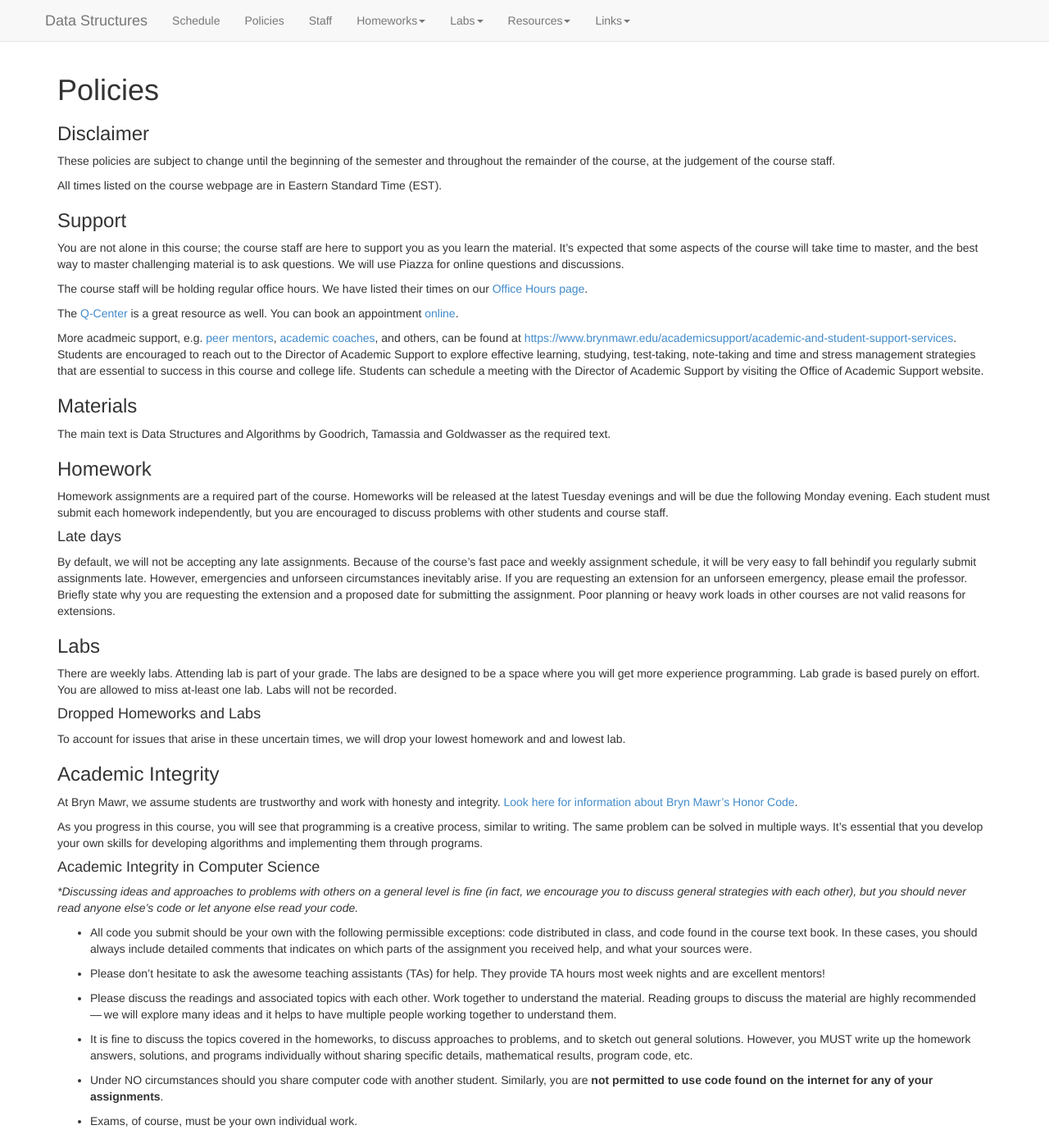
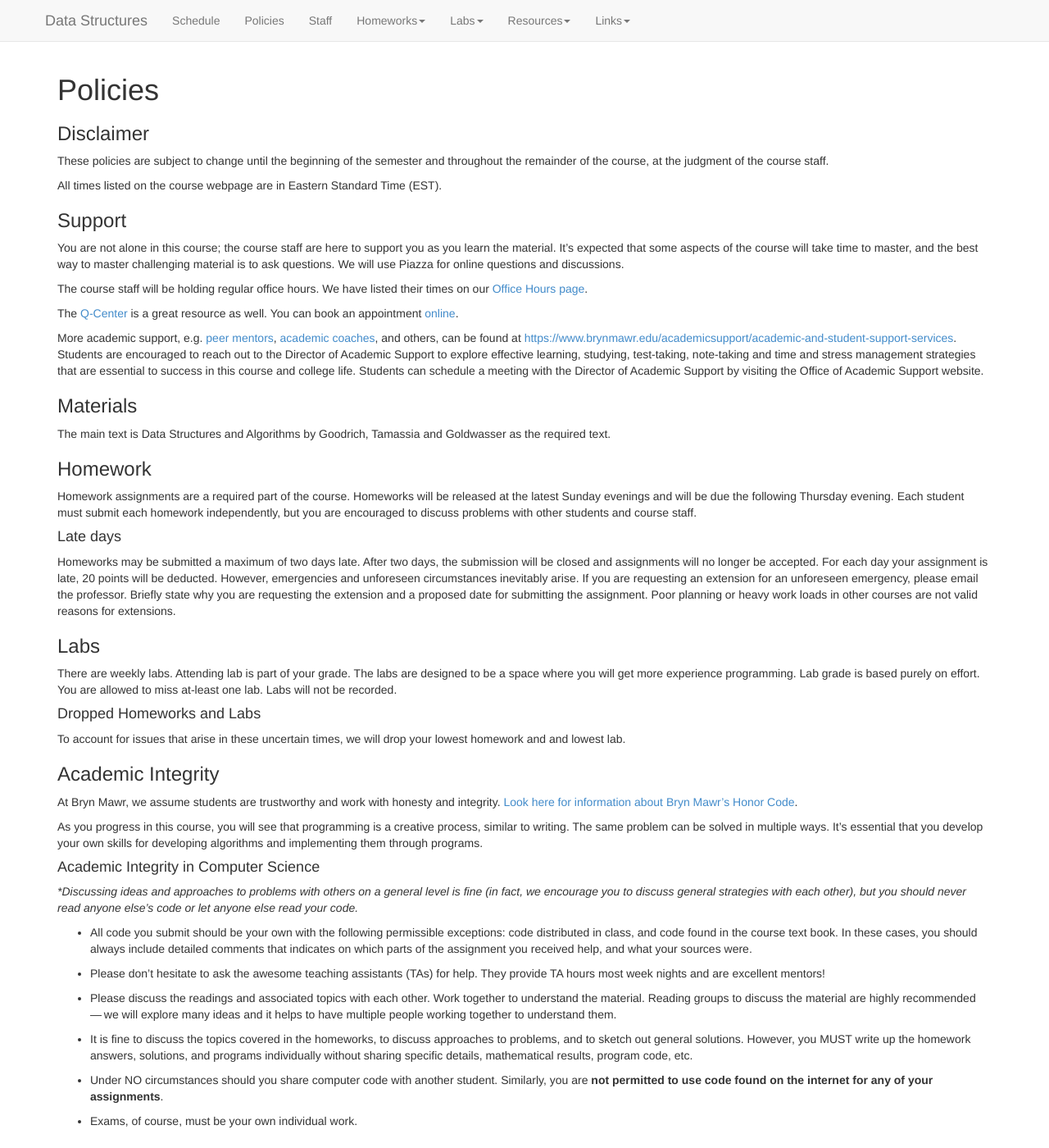
Before and after one commit to kalte0/BMC-CS-151.github.io, a Jekyll site: the page built from policies.md, in a window 1280 px wide and 1400 px high. Shown: the whole window at 82% size. Built offline with Jekyll 4.4.1, drawn with Linux system fonts in a browser that asks for light colours; nearby versions of some CDN libraries; some of the changed text lies outside the part shown.

Commit message:
late policy

```diff
--- a/policies.md
+++ b/policies.md
@@ -7,7 +7,7 @@ active_tab: Policies
 # Policies
 
 ### Disclaimer
-These policies are subject to change until the beginning of the semester and throughout the remainder of the course, at the judgement of the course staff.
+These policies are subject to change until the beginning of the semester and throughout the remainder of the course, at the judgment of the course staff.
 
 All times listed on the course webpage are in Eastern Standard Time (EST).
 
@@ -19,20 +19,20 @@ The course staff will be holding regular office hours. We have listed their time
 
 The [Q-Center](https://www.brynmawr.edu/inside/offices-services/q-center) is a great resource as well. You can book an appointment [online](https://brynmawr.mywconline.net/).
 
-More acadmeic support, e.g. [peer mentors](https://www.brynmawr.edu/inside/offices-services/academic-support/academic-student-support-services/peer-mentors), [academic coaches](https://www.brynmawr.edu/inside/offices-services/academic-support/resources), and others, can be found at [https://www.brynmawr.edu/academicsupport/academic-and-student-support-services](https://www.brynmawr.edu/academicsupport/academic-and-student-support-services). Students are encouraged to reach out to the Director of Academic Support to explore effective learning, studying, test-taking, note-taking and time and stress management strategies that are essential to success in this course and college life. Students can schedule a meeting with the Director of Academic Support by visiting the Office of Academic Support website.
+More academic support, e.g. [peer mentors](https://www.brynmawr.edu/inside/offices-services/academic-support/academic-student-support-services/peer-mentors), [academic coaches](https://www.brynmawr.edu/inside/offices-services/academic-support/resources), and others, can be found at [https://www.brynmawr.edu/academicsupport/academic-and-student-support-services](https://www.brynmawr.edu/academicsupport/academic-and-student-support-services). Students are encouraged to reach out to the Director of Academic Support to explore effective learning, studying, test-taking, note-taking and time and stress management strategies that are essential to success in this course and college life. Students can schedule a meeting with the Director of Academic Support by visiting the Office of Academic Support website.
 
 
 ### Materials
 The main text is Data Structures and Algorithms by Goodrich, Tamassia and Goldwasser as the required text.
 
 ### Homework
-Homework assignments are a required part of the course. Homeworks will be released at the latest Tuesday evenings and will be due the following Monday evening.
+Homework assignments are a required part of the course. Homeworks will be released at the latest Sunday evenings and will be due the following Thursday evening.
 Each student must submit each homework independently, but you are encouraged to discuss problems with other students and course staff.
 
 
 #### Late days
-By default, we will not be accepting any late assignments. Because of the course's fast pace and weekly assignment schedule, it will be very easy to fall behindif you regularly submit assignments late.
-However, emergencies and unforseen circumstances inevitably arise. If you are requesting an extension for an unforseen emergency, please email the professor. Briefly state why you are requesting the extension and a proposed date for submitting the assignment. Poor planning or heavy work loads in other courses are not valid reasons for extensions.
+Homeworks may be submitted a maximum of two days late. After two days, the submission will be closed and assignments will no longer be accepted. For each day your assignment is late, 20 points will be deducted.
+However, emergencies and unforeseen circumstances inevitably arise. If you are requesting an extension for an unforeseen emergency, please email the professor. Briefly state why you are requesting the extension and a proposed date for submitting the assignment. Poor planning or heavy work loads in other courses are not valid reasons for extensions.
 
 ### Labs
 There are weekly labs. Attending lab is part of your grade. The labs are designed to be a space where you will get more experience programming. Lab grade is based purely on effort. You are allowed to miss at-least one lab. Labs will not be recorded.
```
Also changed, not shown: other parts of policies.md (+1 -1 lines).
